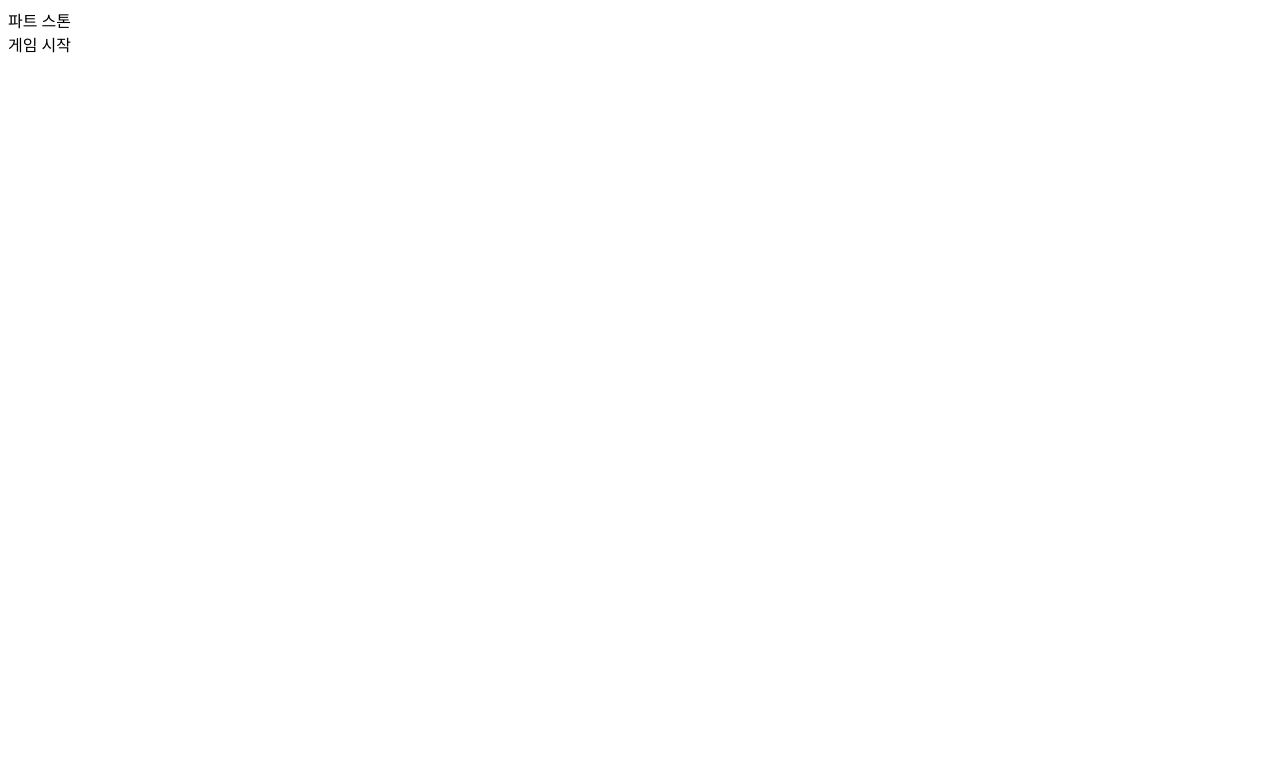
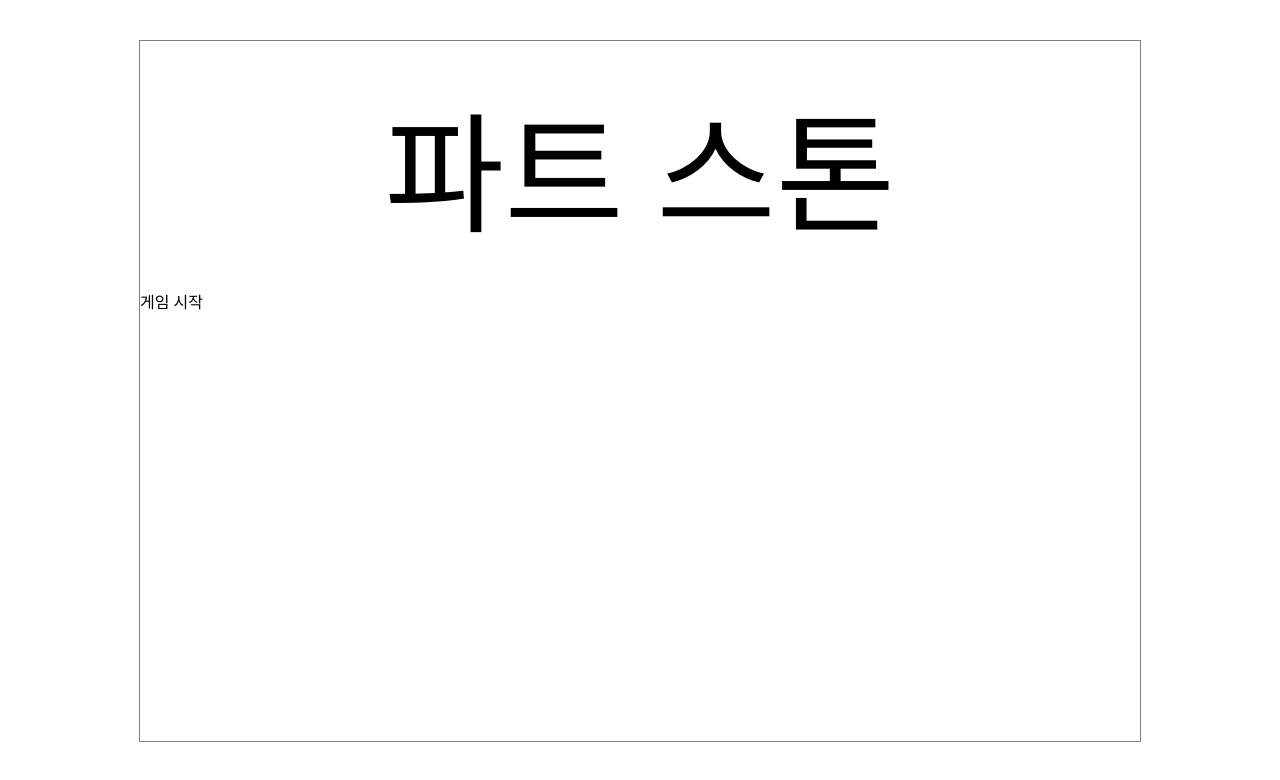
Before and after one commit to teamdeepco/partstone, a website: page index.html in a window 1280 px wide. Drawn offline with Linux system fonts and the light colour scheme.

Commit message:
Feat: index.html에 css파일의 link 추가

```diff
--- a/index.html
+++ b/index.html
@@ -4,6 +4,8 @@
   <meta charset="UTF-8">
   <meta name="viewport" content="width=device-width, initial-scale=1.0">
   <meta http-equiv="X-UA-Compatible" content="ie=edge">
+  <link rel="stylesheet" href="./css/common.css">
+  <link rel="stylesheet" href="./css/start-page.css">
   <title>Document</title>
 </head>
 <body>
```
